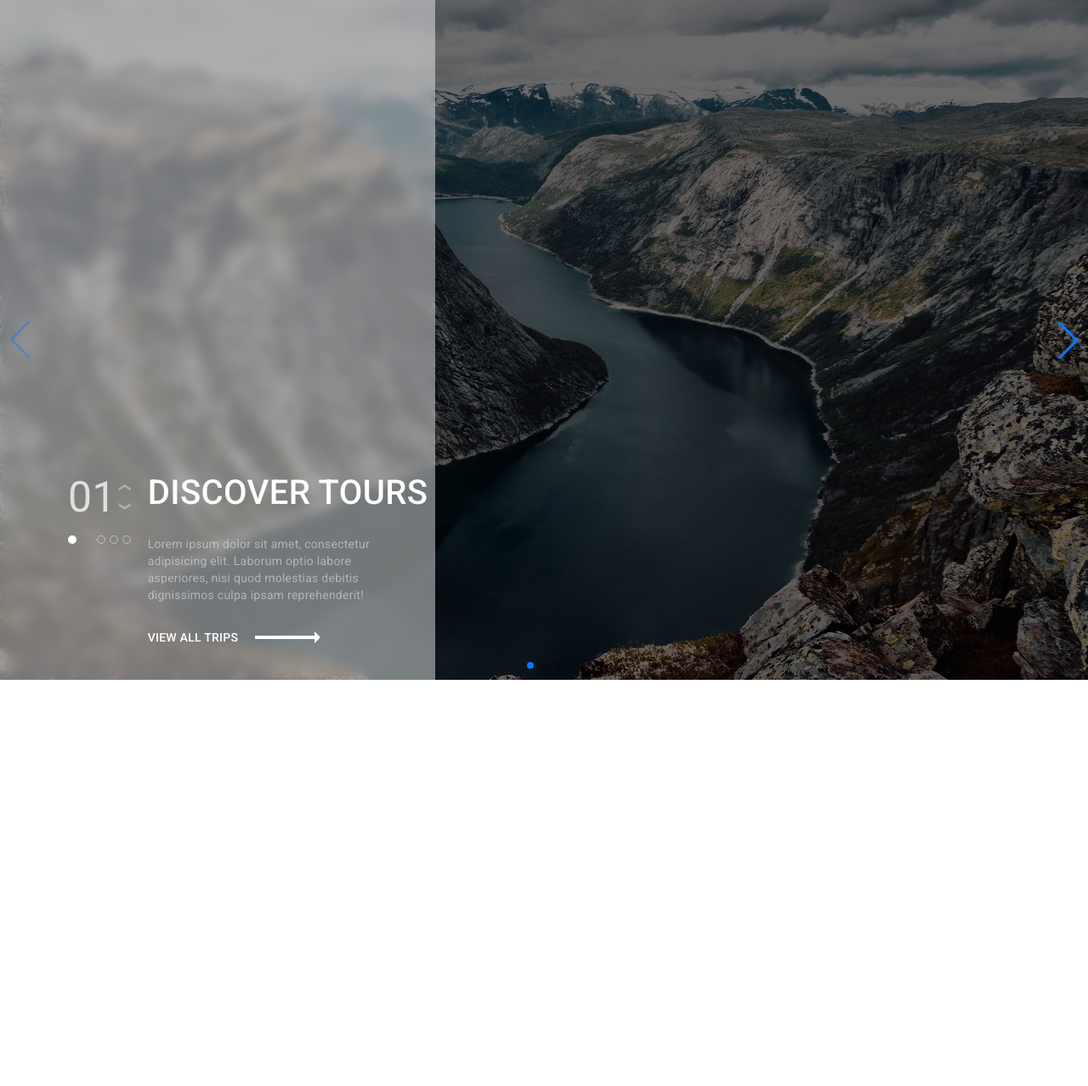
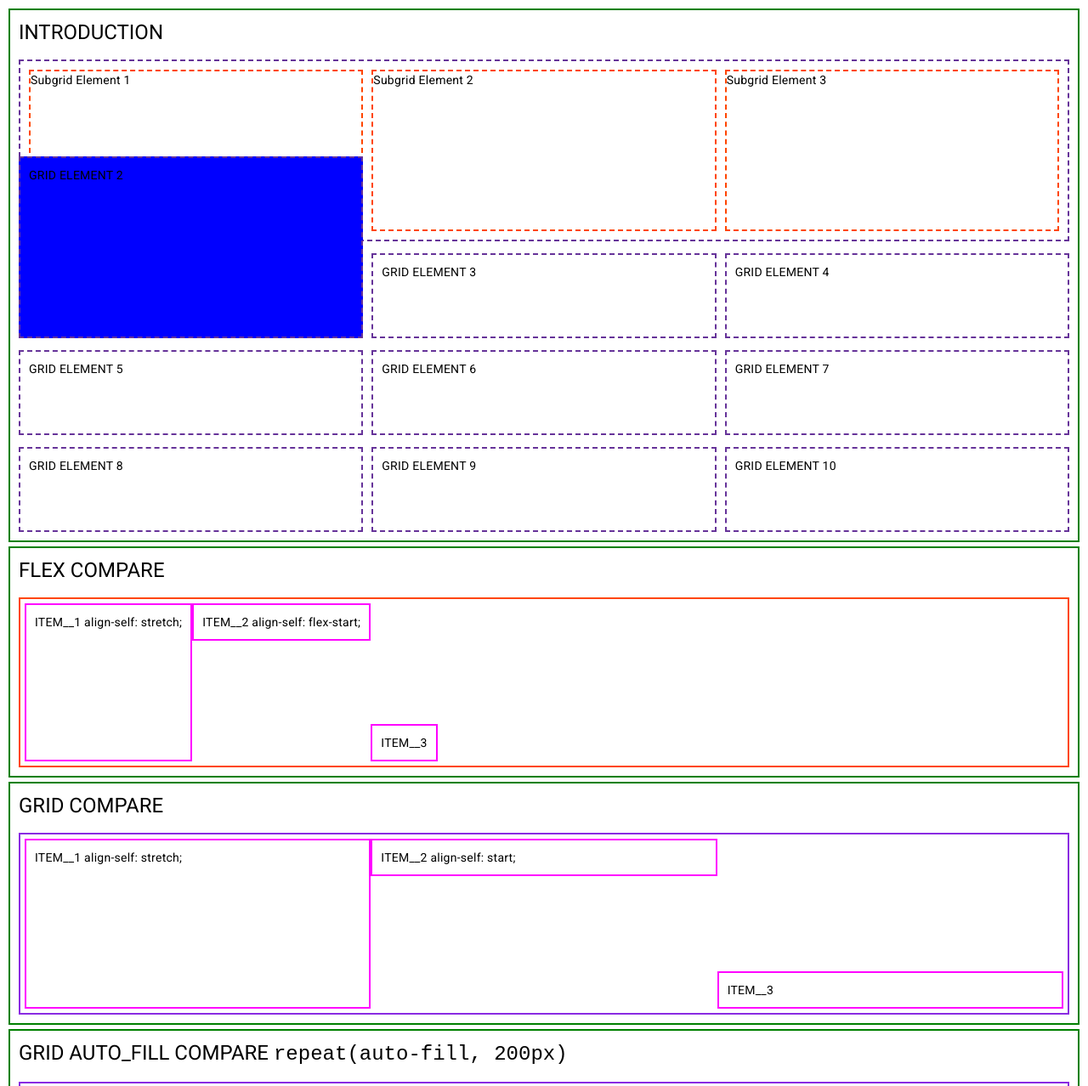
Before and after one commit to evheniyrz/angular-workspace-tutorial, an Angular app: page / in a window 1280 px wide. Shown: the top 1278 px of the page at 85% size. Before the commit the page ends 800 px from the top, so only its background shows below. Built offline with nearby package versions, Linux system fonts and the light colour scheme.

Commit message:
add content tutorial

```diff
--- a/projects/public-pages/src/app/pages/main-page/main-page.component.html
+++ b/projects/public-pages/src/app/pages/main-page/main-page.component.html
@@ -1,2 +1,69 @@
-<!-- <lib-top-slider></lib-top-slider> -->
-<lib-slider></lib-slider>
+<!-- <lib-slider></lib-slider> -->
+<main>
+    <section class="introduction">
+        <h1>INTRODUCTION</h1>
+        <div class="grid-css">
+            <div class="grid-element__1">
+                <div class="subgrid-element__1">Subgrid Element 1</div>
+                <div class="subgrid-element__2">Subgrid Element 2</div>
+                <div class="subgrid-element__3">Subgrid Element 3</div>
+            </div>
+            <div class="grid-element__2">GRID ELEMENT 2</div>
+            <div class="grid-element__3">GRID ELEMENT 3</div>
+            <div class="grid-element__4">GRID ELEMENT 4</div>
+            <div class="grid-element__5">GRID ELEMENT 5</div>
+            <div class="grid-element__6">GRID ELEMENT 6</div>
+            <div class="grid-element__7">GRID ELEMENT 7</div>
+            <div class="grid-element__8">GRID ELEMENT 8</div>
+            <div class="grid-element__9">GRID ELEMENT 9</div>
+            <div class="grid-element__10">GRID ELEMENT 10</div>
+        </div>
+    </section>
+    <section class="flex-compare">
+        <h1>FLEX COMPARE</h1>
+        <div class="flex-container">
+            <div class="flex-item__1">ITEM__1 align-self: stretch;</div>
+            <div class="flex-item__2">ITEM__2 align-self: flex-start;</div>
+            <div class="flex-item__3">ITEM__3</div>
+        </div>
+    </section>
+    <section class="grid-compare">
+        <h1>GRID COMPARE</h1>
+        <div class="grid-container">
+            <div class="grid-item__1">ITEM__1 align-self: stretch;</div>
+            <div class="grid-item__2">ITEM__2 align-self: start;</div>
+            <div class="grid-item__3">ITEM__3</div>
+        </div>
+    </section>
+    <section class="grid-auto-fill">
+        <h1>GRID AUTO_FILL COMPARE <code>repeat(auto-fill, 200px)</code></h1>
+        <div class="grid-container">
+            <div class="grid-item__1">ITEM__1</div>
+            <div class="grid-item__2">ITEM__2</div>
+            <div class="grid-item__3">ITEM__3</div>
+        </div>
+    </section>
+    <section class="grid-auto-fit">
+        <h1>GRID AUTO_FIT COMPARE <code>repeat(auto-fit, minmax(200px, 1fr)</code></h1>
+        <div class="grid-container">
+            <div class="grid-item__1">ITEM__1</div>
+            <div class="grid-item__2">ITEM__2</div>
+            <div class="grid-item__3">ITEM__3</div>
+        </div>
+    </section>
+    <section class="grid-containing-block">
+        <h1>GRID <code>containing block</code> COMPARE <code>position: relative</code></h1>
+        <div class="grid-container">
+            <div class="grid-item__1">ITEM__1</div>
+            <div class="grid-item__2">ITEM__2</div>
+            <div class="grid-item__3">ITEM__3
+                <p>
+                    Этот блок абсолютно позиционирован. В нашем примере грид-контейнер является
+                    контейнерным блоком, поэтому значения сдвига абсолютного позиционирования
+                    отсчитываются от внешнего края той области, в которой размещён элемент.
+                </p>
+            </div>
+            <div class="grid-item__4">ITEM__4</div>
+        </div>
+    </section>
+</main>
--- a/projects/public-pages/src/app/pages/main-page/main-page.component.scss
+++ b/projects/public-pages/src/app/pages/main-page/main-page.component.scss
@@ -1,3 +1,153 @@
-:host{
+:host {
   display: block;
+  padding: 10px;
+  section {
+    border: 2px solid green;
+    padding: 10px;
+    margin-bottom: 5px;
+
+    &.introduction {
+      .grid-css {
+        display: grid;
+        grid-template-columns: repeat(3, 1fr);
+        grid-auto-rows: 100px;
+        grid-column-gap: 10px;
+        grid-row-gap: 1em;
+
+        div[class^="grid-element__"] {
+          border: 2px dashed rebeccapurple;
+          padding: 10px;
+        }
+
+        .grid-element__1 {
+          grid-column-start: 1;
+          grid-column-end: 4;
+          grid-row-start: 1;
+          grid-row-end: 3;
+
+          display: grid;
+          grid-template-columns: subgrid; // repeat(3, 1fr)
+
+          div[class^="subgrid-element__"] {
+            border-style: inherit;
+            border-width: inherit;
+            border-color: orangered;
+          }
+        }
+
+        .grid-element__2 {
+          grid-column-start: 1;
+          grid-row-start: 2;
+          grid-row-end: 4;
+
+          background-color: blue;
+        }
+      }
+    }
+
+    &.flex-compare {
+      .flex-container {
+        display: flex;
+        align-items: flex-end;
+        border: 2px solid orangered;
+        min-height: 200px;
+        padding: 5px;
+
+        div[class^="flex-item__"] {
+          border: 2px solid fuchsia;
+          padding: 10px;
+          text-wrap: balance;
+
+          &:nth-child(1) {
+            align-self: stretch;
+          }
+
+          &:nth-child(2) {
+            align-self: flex-start;
+          }
+        }
+      }
+    }
+    &.grid-compare {
+      .grid-container {
+        display: grid;
+        grid-template-columns: repeat(3, 1fr);
+        align-items: end;
+        grid-auto-rows: 200px;
+        border: 2px solid blueviolet;
+        padding: 5px;
+
+        div[class^="grid-item__"] {
+          border: 2px solid fuchsia;
+          padding: 10px;
+          text-wrap: balance;
+
+          &:nth-child(1) {
+            align-self: stretch;
+          }
+
+          &:nth-child(2) {
+            align-self: start;
+          }
+        }
+      }
+    }
+
+    &.grid-auto-fill {
+      .grid-container {
+        display: grid;
+        grid-template-columns: repeat(auto-fill, 200px);
+        border: 2px solid blueviolet;
+        padding: 5px;
+
+        div[class^="grid-item__"] {
+          border: 2px solid fuchsia;
+          padding: 10px;
+          text-wrap: balance;
+        }
+      }
+    }
+    &.grid-auto-fit {
+      .grid-container {
+        display: grid;
+        grid-template-columns: repeat(auto-fit, minmax(200px, 1fr));
+        border: 2px solid blueviolet;
+        padding: 5px;
+
+        div[class^="grid-item__"] {
+          border: 2px solid fuchsia;
+          padding: 10px;
+          text-wrap: balance;
+        }
+      }
+    }
+    &.grid-containing-block {
+      .grid-container {
+        display: grid;
+        grid-template-columns: repeat(4, 1fr);
+        grid-auto-rows: 200px;
+        grid-gap: 20px;
+        position: relative;
+        border: 2px solid blueviolet;
+        padding: 5px;
+
+        div[class^="grid-item__"] {
+          border: 2px solid fuchsia;
+          padding: 10px;
+          text-wrap: balance;
+          &:nth-child(3) {
+            grid-column-start: 2;
+            grid-column-end: 4;
+            grid-row-start: 1;
+            grid-row-end: 3;
+            position: absolute;
+            top: 40px;
+            left: 40px;
+            // bottom: 0;
+            background-color: burlywood;
+          }
+        }
+      }
+    }
+  }
 }
```
